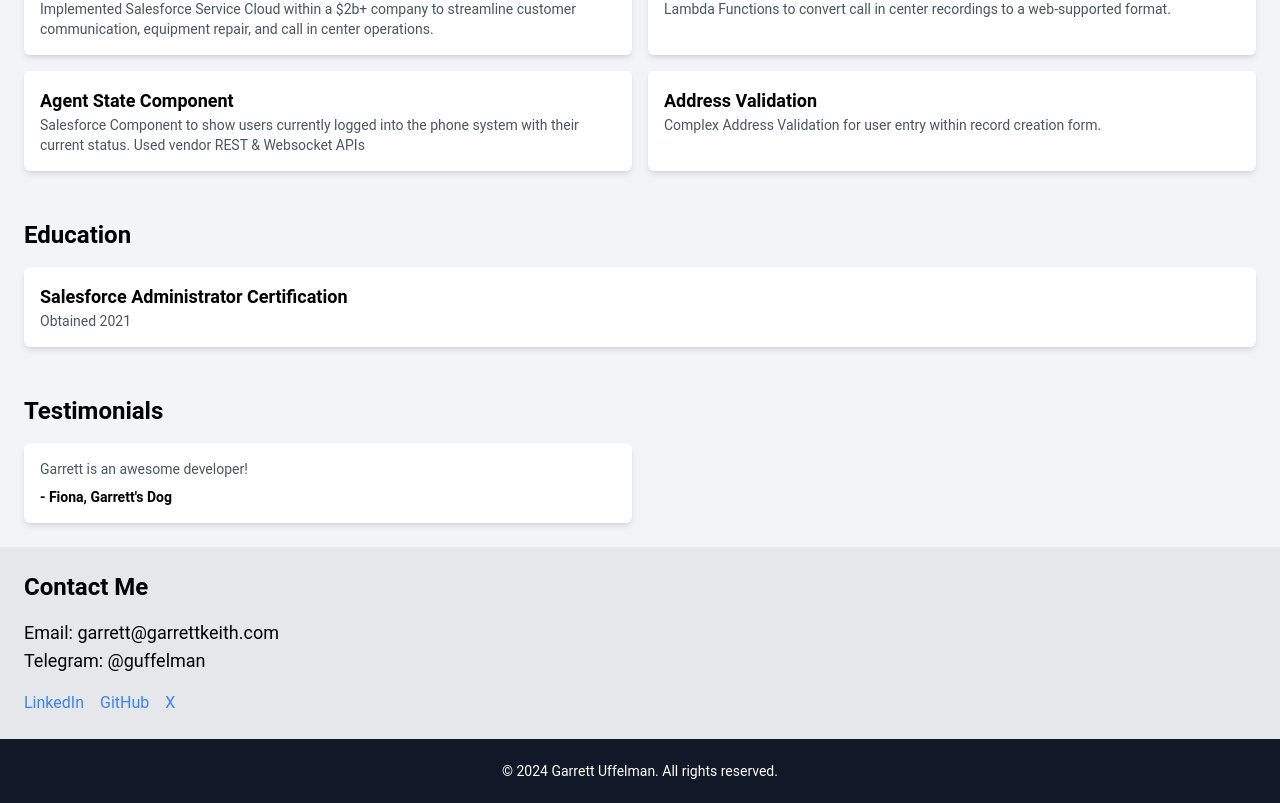
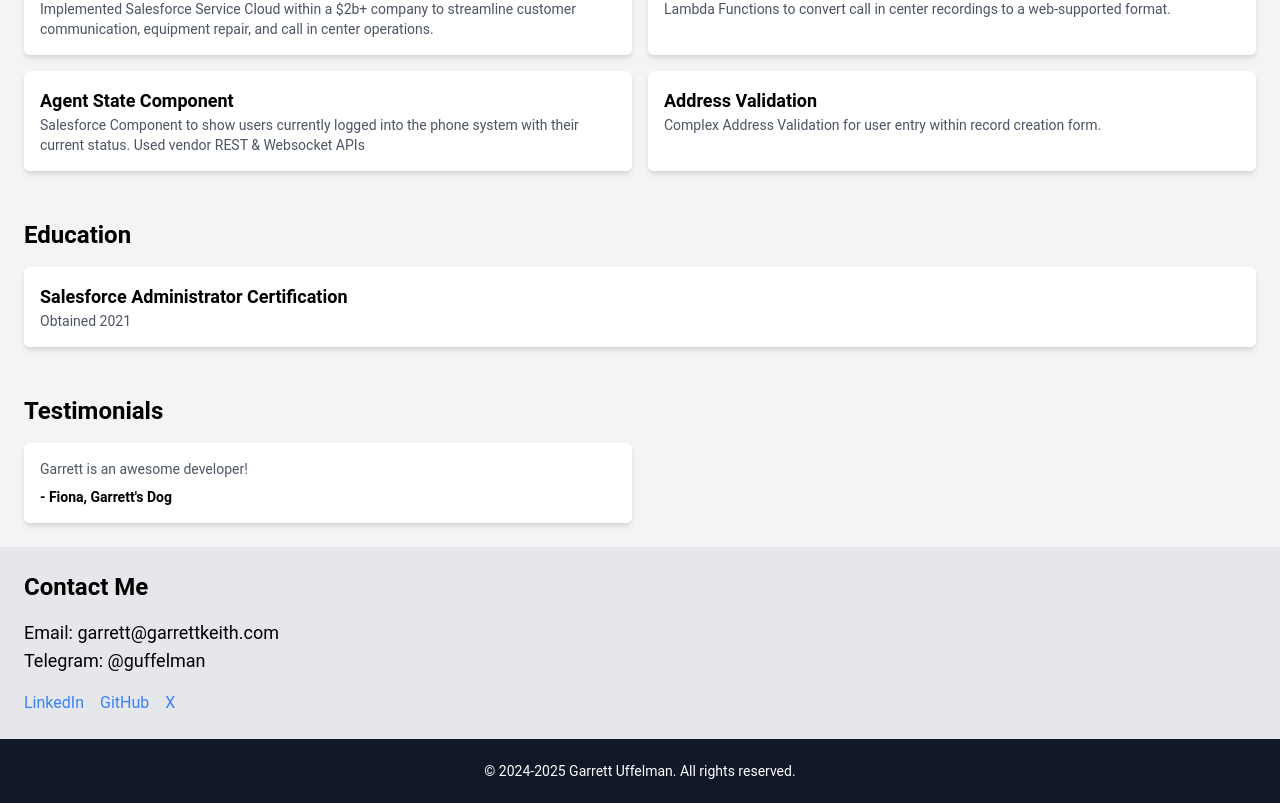
Before and after one commit to guffelman/garrettkeith.com, a Next.js app: page / in a window 1280 px wide. Shown: the part 1139-1942 px from the top of the page. Built offline with nearby package versions, Linux system fonts and the light colour scheme.

Commit message:
umami tracking

```diff
--- a/src/components/card.tsx
+++ b/src/components/card.tsx
@@ -77,12 +77,14 @@ const Card: React.FC<CardProps> = ({ name, description, imgSrc }) => {
             <div className="mt-4 flex gap-4">
             <Link
                 className="btn inline-flex items-center justify-center rounded-md bg-black px-6 py-3 text-white text-lg shadow-md sm:px-4 sm:py-2 sm:text-base xs:px-2 xs:py-1 xs:text-sm"
+                data-umami-event="download-resume"
                 href="https://cdn.gert.me/Garrett.Uffelman.Resume.pdf"
             >
                 Download Resume
             </Link>
             <Link
                 className="btn inline-flex items-center justify-center rounded-md bg-blue-500 px-6 py-3 text-white text-lg shadow-md sm:px-4 sm:py-2 sm:text-base xs:px-2 xs:py-1 xs:text-sm"
+                data-umami-event="connect-with-me"
                 href="https://www.linkedin.com/in/guffelman"
             >
                 Connect with me
--- a/src/pages/index.tsx
+++ b/src/pages/index.tsx
@@ -195,7 +195,7 @@ export default function Component() {
       </main>
       <footer className="flex h-16 items-center justify-center bg-gray-900 px-6 text-white">
         <p className="text-sm">
-          © 2024 Garrett Uffelman. All rights reserved.
+          © 2024-2025 Garrett Uffelman. All rights reserved.
         </p>
       </footer>
     </div>
```
